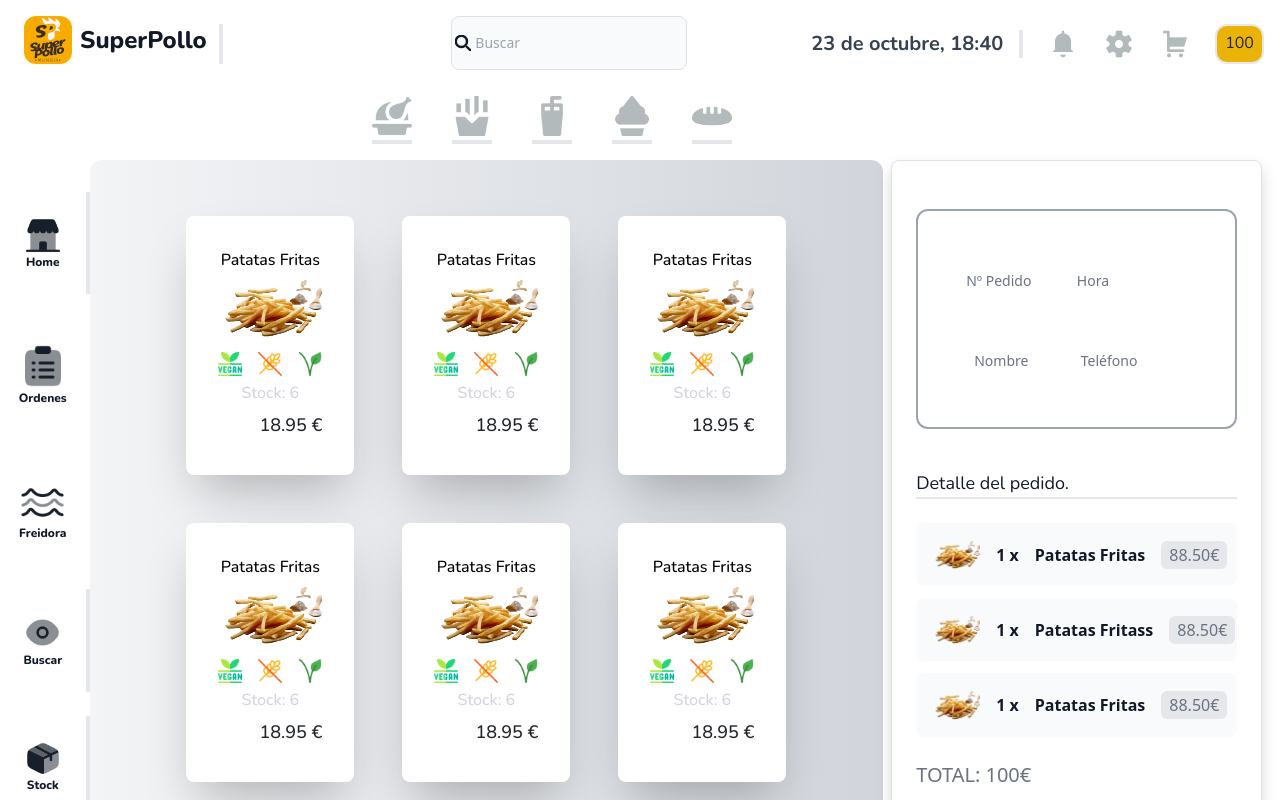
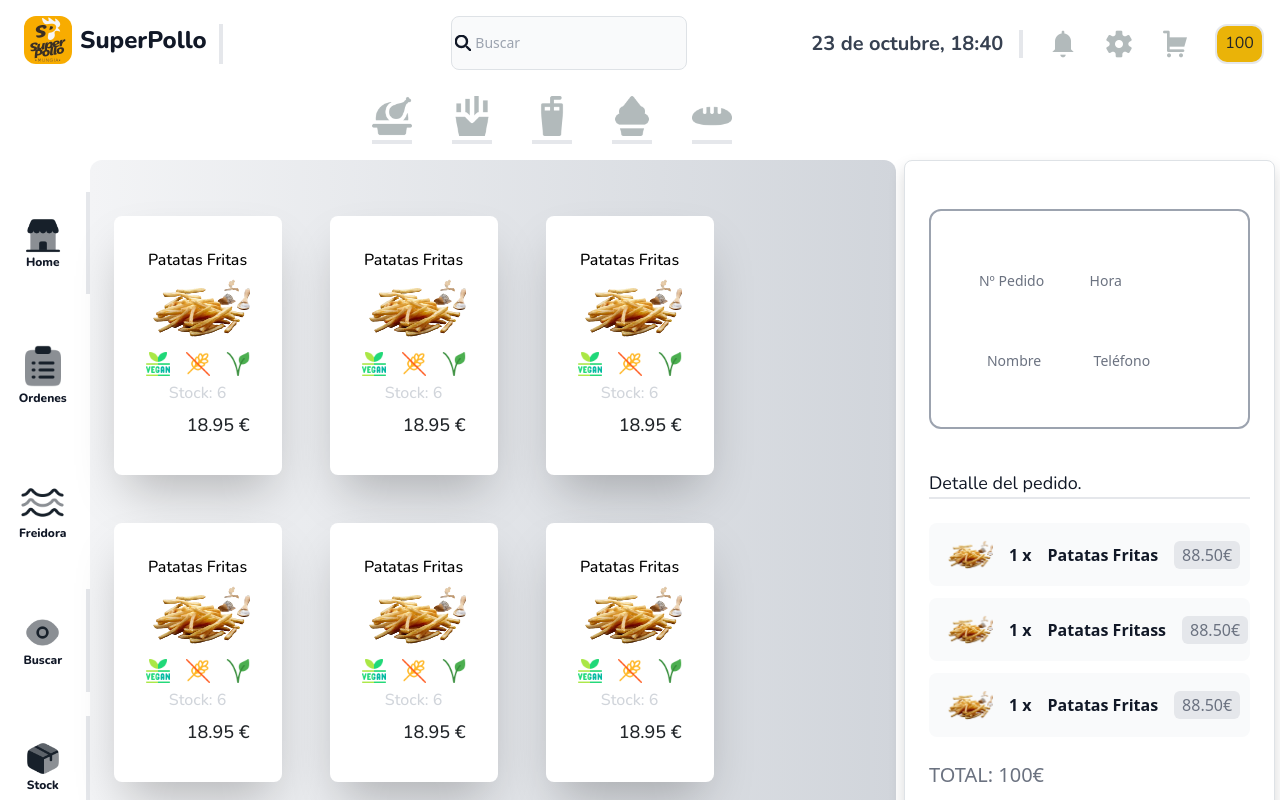
Before and after one commit to karlosJusto/Rpos, a React (Vite) app: page /layout in a window 1280 px wide. Shown: the top 800 px of the page. Built offline with nearby package versions, Linux system fonts and the light colour scheme.

Commit message:
cambio tres

```diff
--- a/src/components/pedidos/Layout.jsx
+++ b/src/components/pedidos/Layout.jsx
@@ -33,9 +33,9 @@
             </div>
 
 
-            <div className=" bg-gradient-to-r from-gray-100 to-gray-300 text-center  w-[62%] rounded-xl mt-2">
+            <div className=" bg-gradient-to-r from-gray-100 to-gray-300 text-center  w-[63%] rounded-xl mt-2">
 
-            <div className="flex flex-wrap justify-center mt-8">
+            <div className="flex flex-wrap  mt-8">
                 <Card/>
                 <Card/>
                 <Card/>
```
